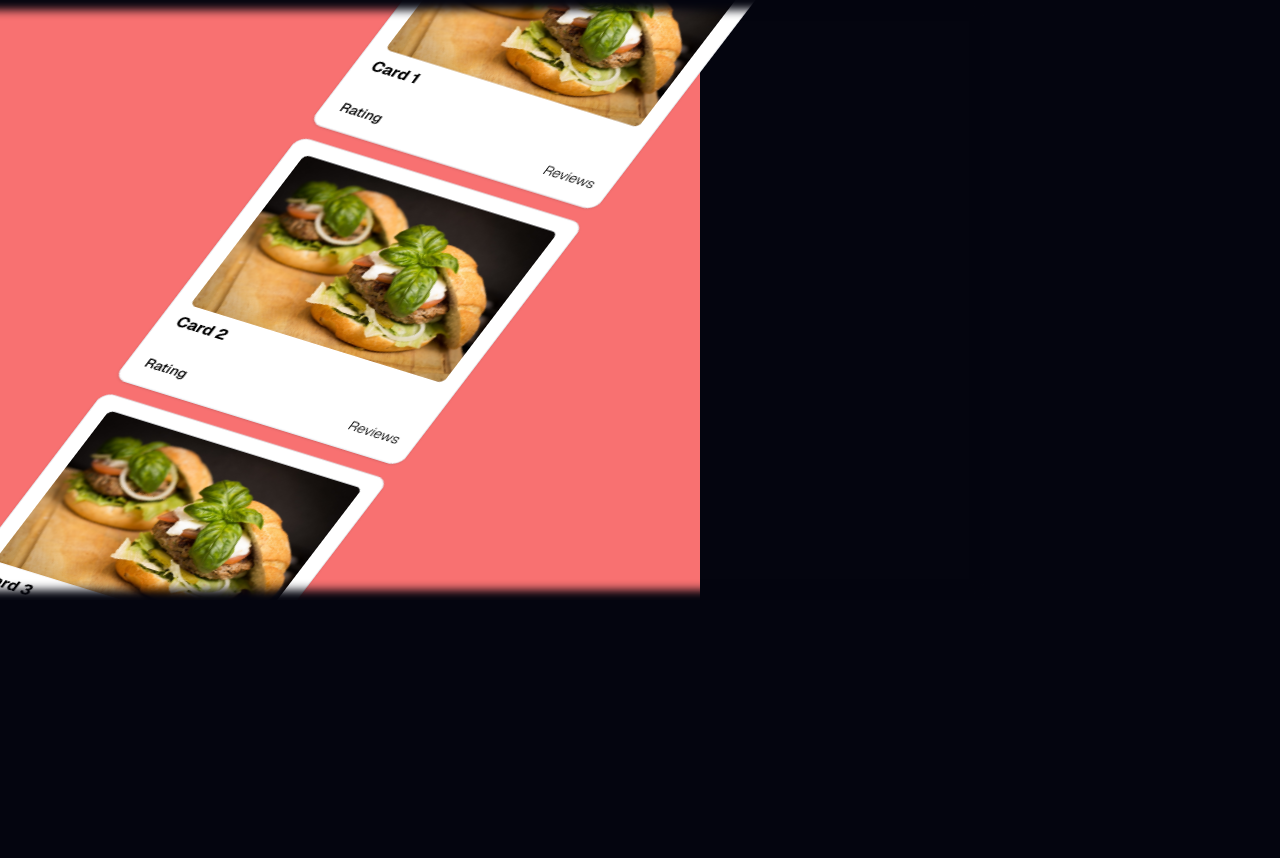
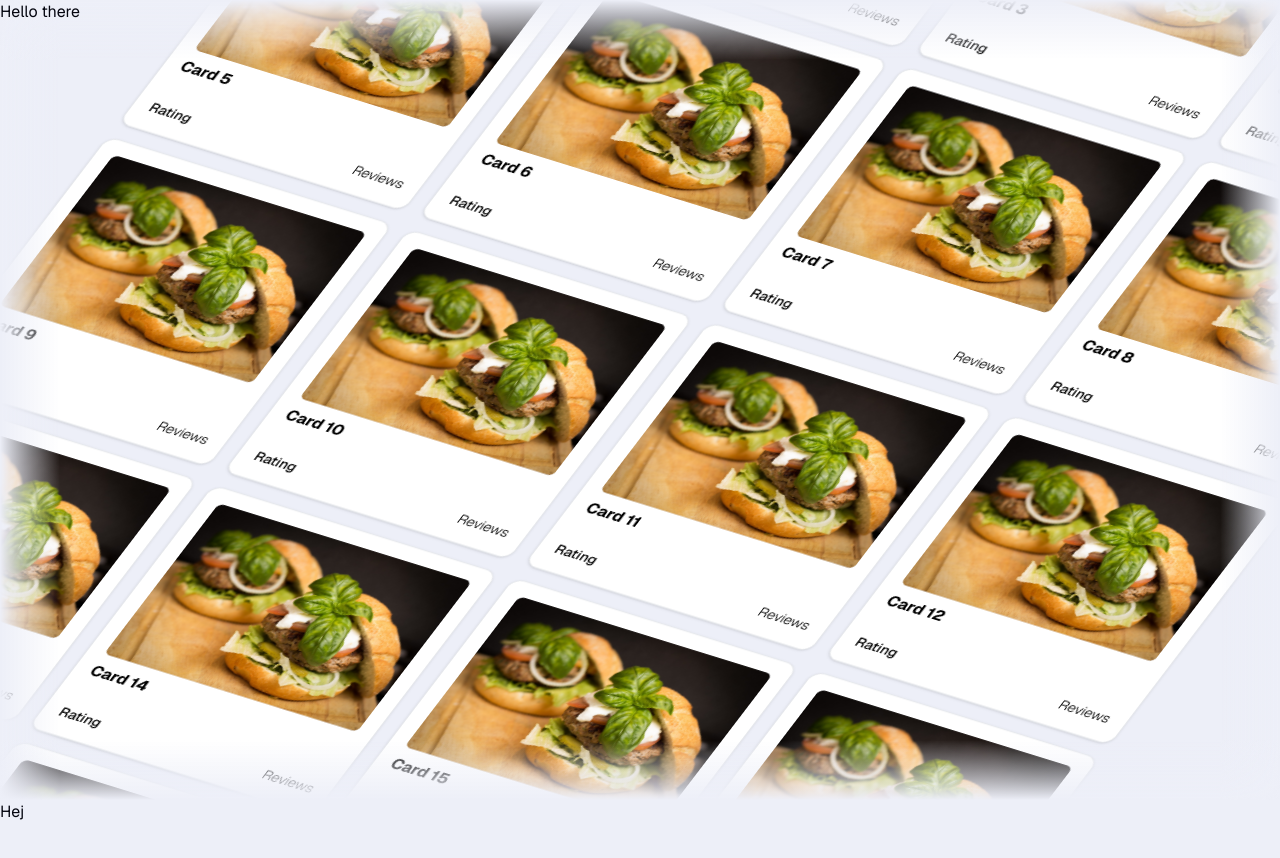
Before and after one commit to Grantallkotten/next-webb, a Next.js app: page / in a window 1280 px wide. Shown: the top 858 px of the page. Before the commit the page ends 800 px from the top, so only its background shows below. Built offline with nearby package versions, Linux system fonts and the light colour scheme; no server answers.

Commit message:
Started laouyt on home page

```diff
--- a/app/Card.tsx
+++ b/app/Card.tsx
@@ -31,7 +31,7 @@ export default function Card({ header = "" }) {
   }, []);
 
   return (
-    <div className="w-[300px] h-[300px] rounded-xl border shadow text-black p-4 flex flex-col gap-2 bg-white card z-0">
+    <div className="w-[300px] h-[300px] cursor-pointer rounded-xl border shadow text-black p-4 flex flex-col gap-2 bg-white card z-0">
       <div className="bg-slate-200 rounded-md h-[70%] overflow-hidden relative">
         <Image
           src={meal && meal.strMealThumb ? meal.strMealThumb : "/dummy.jpg"}
--- a/app/globals.css
+++ b/app/globals.css
@@ -4,8 +4,8 @@
 @tailwind utilities;
 
 :root {
-  --background: #04050f;
-  --foreground: #171717;
+  --background: #edeff8;
+  --foreground: #04050f;
 }
 
 body {
@@ -14,22 +14,44 @@ body {
   font-family: "Inter", Helvetica, sans-serif;
 }
 
+.card {
+  transition: all 200ms ease-in-out;
+}
+
 .card:hover {
-  transition: all 200ms ease-in-out;
   transform: scale(1.05);
 }
 
 .scrollAnimation {
-  animation: scroll-keyframes 20s linear infinite;
+  animation: scroll-keyframes 60s linear infinite;
+}
+
+.fadeAnimation {
+  animation: fade-keyframes 60s linear infinite;
 }
 
 @keyframes scroll-keyframes {
   from {
     transform: rotateX(18deg) rotate(18deg) skewX(-18deg) translateZ(0)
-      translateY(0%);
+      translateY(-30%);
   }
   to {
     transform: rotateX(18deg) rotate(18deg) skewX(-18deg) translateZ(0)
-      translateY(-100%);
+      translateY(-150%);
   }
 }
+
+@keyframes fade-keyframes {
+  0% {
+    background-color: var(--background);
+  }
+  2% {
+    background-color: transparent;
+  }
+  98% {
+    background-color: transparent;
+  }
+  100% {
+    background-color: var(--background);
+  }
+}
--- a/app/page.tsx
+++ b/app/page.tsx
@@ -1,55 +1,80 @@
 "use client";
 
-import { useEffect, useRef, useState } from "react";
+import { useEffect, useRef, useState, ReactNode } from "react";
 
 import Card from "./Card";
 
-export default function Home() {
+interface HomeStartProps {
+  children?: ReactNode;
+}
+
+function HomeStart({ children }: HomeStartProps) {
   const [cards] = useState([
     { id: 1, text: "Card 1" },
     { id: 2, text: "Card 2" },
     { id: 3, text: "Card 3" },
-    { id: 3, text: "Card 3" },
-    { id: 3, text: "Card 3" },
-    { id: 3, text: "Card 3" },
-    { id: 1, text: "Card 1" },
-    { id: 2, text: "Card 2" },
-    { id: 3, text: "Card 3" },
-    { id: 3, text: "Card 3" },
-    { id: 3, text: "Card 3" },
-    { id: 3, text: "Card 3" },
-    { id: 1, text: "Card 1" },
-    { id: 2, text: "Card 2" },
-    { id: 3, text: "Card 3" },
-    { id: 3, text: "Card 3" },
-    { id: 3, text: "Card 3" },
-    { id: 3, text: "Card 3" },
-    { id: 1, text: "Card 1" },
-    { id: 2, text: "Card 2" },
-    { id: 3, text: "Card 3" },
-    { id: 3, text: "Card 3" },
-    { id: 3, text: "Card 3" },
-    { id: 3, text: "Card 3" },
+    { id: 4, text: "Card 4" },
+    { id: 5, text: "Card 5" },
+    { id: 6, text: "Card 6" },
+    { id: 7, text: "Card 7" },
+    { id: 8, text: "Card 8" },
+    { id: 9, text: "Card 9" },
+    { id: 10, text: "Card 10" },
+    { id: 11, text: "Card 11" },
+    { id: 12, text: "Card 12" },
+    { id: 13, text: "Card 13" },
+    { id: 14, text: "Card 14" },
+    { id: 15, text: "Card 15" },
+    { id: 16, text: "Card 16" },
+    { id: 17, text: "Card 17" },
+    { id: 18, text: "Card 18" },
+    { id: 19, text: "Card 19" },
+    { id: 20, text: "Card 20" },
+    { id: 21, text: "Card 21" },
+    { id: 22, text: "Card 22" },
+    { id: 23, text: "Card 23" },
+    { id: 24, text: "Card 24" },
+    { id: 25, text: "Card 25" },
+    { id: 26, text: "Card 26" },
+    { id: 27, text: "Card 27" },
+    { id: 28, text: "Card 28" },
+    { id: 29, text: "Card 29" },
+    { id: 30, text: "Card 30" },
+    { id: 31, text: "Card 31" },
+    { id: 32, text: "Card 32" },
   ]);
 
   return (
-    <div className="relative overflow-hidden w-full">
-      <div className="w-full box-border">
-        <div className="w-[700px] h-[600px] flex justify-center relativ bg-red-400">
+    <div className="w-[100%] h-screen overflow-hidden flex justify-center relative">
       <div
-            className="w-[100%] h-[100%] absolute z-10 scrollAnimation-bg"
+        className="absolute inset-0 z-10 fadeAnimation"
         style={{
           pointerEvents: "none",
-              boxShadow: "inset 0 0 10px 10px var(--background)",
+          background: `
+              linear-gradient(to top, var(--background) 0, transparent 60px),
+              linear-gradient(to bottom, var(--background) 0, transparent 60px),
+              linear-gradient(to left, var(--background) 0, transparent 60px),
+              linear-gradient(to right, var(--background) 0, transparent 60px)
+            `,
         }}
       />
-          <div className="grid grid-cols-1 gap-4 scrollAnimation">
+      <div className="absolute inset-0 z-20">{children}</div>
+      <div className="grid grid-cols-4 gap-4 scrollAnimation">
         {cards.map((card, index) => (
           <Card header={card.text} key={card.id + "-" + index} />
         ))}
       </div>
     </div>
-      </div>
+  );
+}
+
+export default function Home() {
+  return (
+    <div className="overflow-hidden">
+      <HomeStart>
+        <div>Hello there</div>
+      </HomeStart>
+      <div className="h-screen">Hej</div>
     </div>
   );
 }
```
Lines whose indentation alone changed are shown as unchanged.
